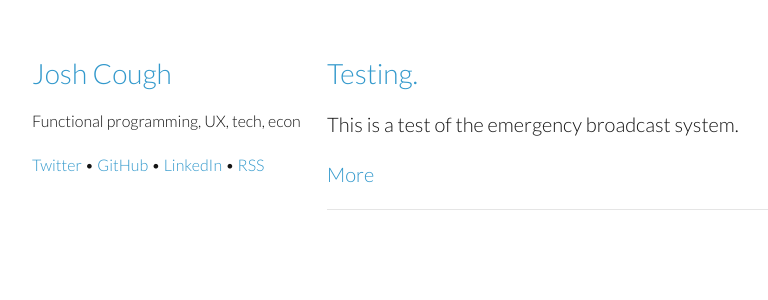
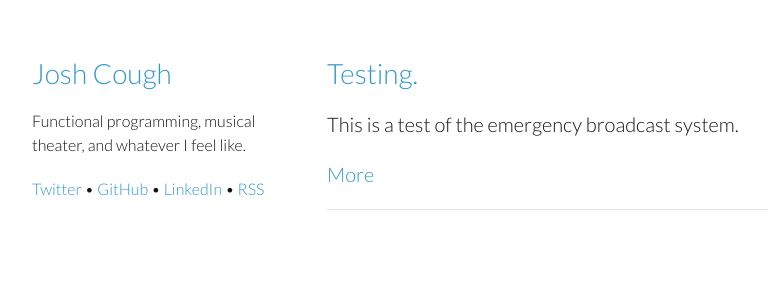
Before and after one commit to joshcough/joshcough.github.io, a Jekyll site: the page built from index.html, in a window 1280 px wide. Shown: the top 300 px of the page, without its empty margins (178-946 px from the left). Built offline with Jekyll 4.4.1, drawn with Linux system fonts in a browser that asks for light colours; the list of posts is cut into pages by our own code.

Commit message:
minor fix

```diff
--- a/_includes/header.html
+++ b/_includes/header.html
@@ -2,7 +2,7 @@
       <header>
         <link rel="alternate" type="application/rss+xml" title="{{ site.name }}" href="{{ site.url }}/feed.xml">
         <h1 class="view"><a href="/">Josh Cough</a></h1>
-        <p>Functional programming, UX, tech, econ</p>
+        <p>Functional programming, musical theater, and whatever I feel like.</p>
         <p>
           <a href="https://twitter.com/joshcough">Twitter</a> •
           <a href="https://github.com/joshcough">GitHub</a> •
```
